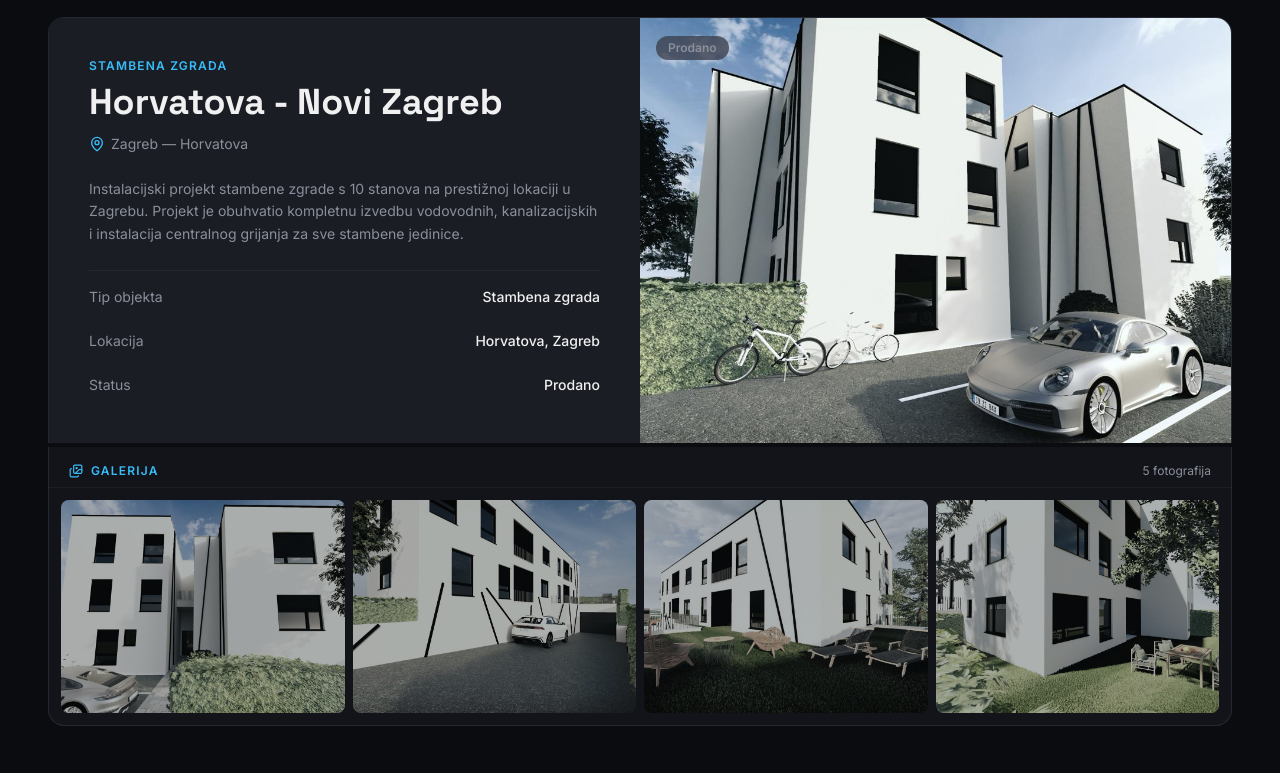
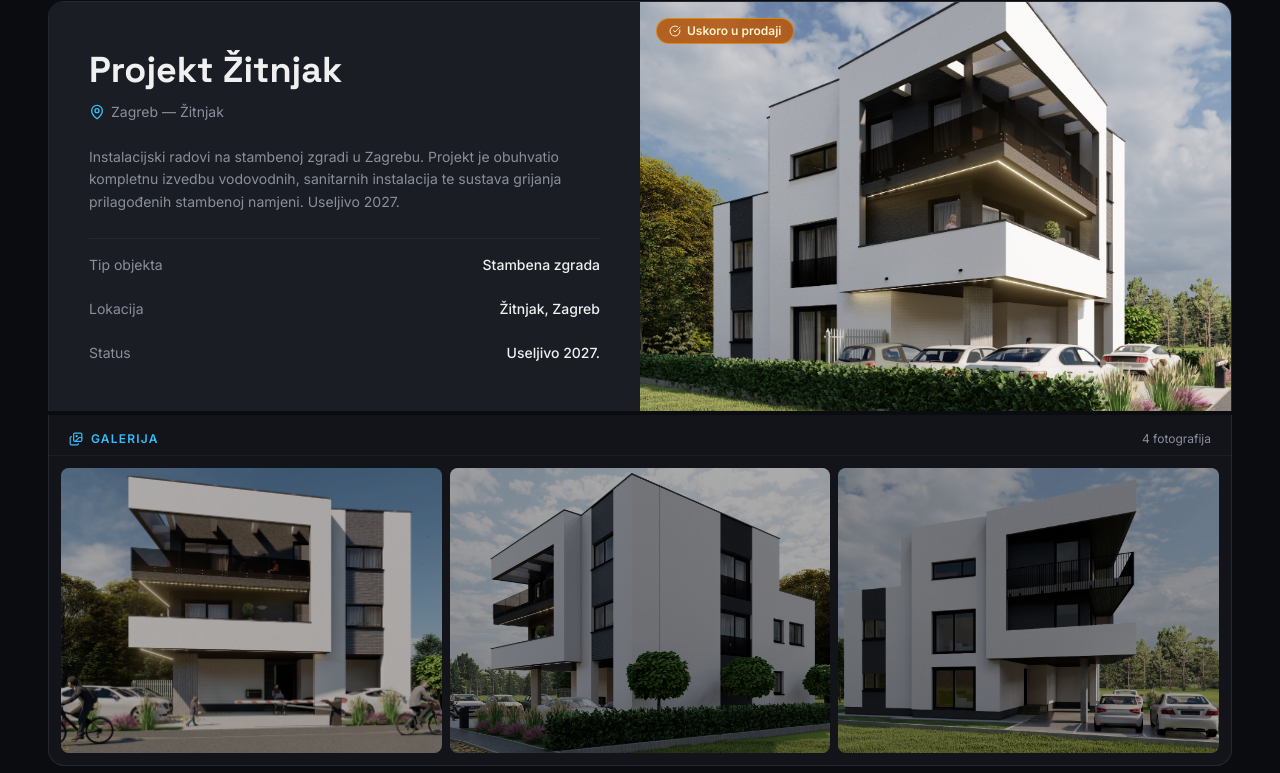
Before and after one commit to tinmerunka/Stipomont, a React (Vite) app: page /projekti in a window 1280 px wide. Shown: the part 1100-1873 px from the top of the page. Built offline with nearby package versions, Linux system fonts and the light colour scheme.

Commit message:
Update contact numbers, project order, status badges and misc fixes

```diff
--- a/src/components/sections/About.tsx
+++ b/src/components/sections/About.tsx
@@ -38,7 +38,7 @@ export default function About() {
                 Stipomont d.o.o. osnovan je 1995. godine kao obrtničko poduzeće, a danas djeluje kao obiteljsko društvo s ograničenom odgovornošću sa sjedištem u Zagrebu.
               </p>
               <p>
-                Tvrtku je utemeljio <span className="text-stipo-text font-medium">Stipo Valentić</span>, a danas je vode njegovi sinovi <span className="text-stipo-text font-medium">Dalibor</span> i <span className="text-stipo-text font-medium">Filip</span>. Kroz tri desetljeća izradili smo niz velikih projekata u instalacijama vodovoda, kanalizacije, grijanja, hlađenja i plinskih instalacija.
+                Tvrtku je utemeljio <span className="text-stipo-text font-medium">Stipo Valentić</span>, a danas je vode njegovi sinovi <span className="text-stipo-text font-medium">Dalibor</span> i <span className="text-stipo-text font-medium">Filip</span>. Kroz tri desetljeća izradili smo niz velikih projekata u instalacijama vodovoda, grijanja, hlađenja i plinskih instalacija.
               </p>
               <p>
                 Svaki projekt tretiramo s jednakom pažnjom — od manjeg stambenog zahvata do kompleksnih poslovnih objekata. Kvaliteta i pouzdanost nisu nam samo riječi — to je naš standard.
--- a/src/components/sections/Contact.tsx
+++ b/src/components/sections/Contact.tsx
@@ -21,6 +21,7 @@ const contactInfo = [
     label: 'Telefon',
     value: '+385 98 202 349 (Stipo)',
     href: 'tel:+38598202349',
+    extra: { value: '+385 98 440 460 (Anđelka)', href: 'tel:+385984404604' },
   },
   {
     icon: Clock,
@@ -65,7 +66,7 @@ export default function Contact() {
           {/* Info cards */}
           <AnimatedSection delay={0.1}>
             <div className="flex flex-col gap-4">
-              {contactInfo.map(({ icon: Icon, label, value, href }) => (
+              {contactInfo.map(({ icon: Icon, label, value, href, extra }) => (
                 <div
                   key={label}
                   className="bg-stipo-card border border-stipo-border rounded-2xl p-5 flex items-start gap-4"
@@ -76,11 +77,16 @@ export default function Contact() {
                   <div>
                     <p className="text-xs font-semibold tracking-widest uppercase text-stipo-muted mb-1">{label}</p>
                     {href ? (
-                      <a href={href} className="text-stipo-text text-sm hover:text-stipo-accent transition-colors">
+                      <a href={href} className="text-stipo-text text-sm hover:text-stipo-accent transition-colors block">
                         {value}
                       </a>
                     ) : (
                       <p className="text-stipo-text text-sm">{value}</p>
+                    )}
+                    {extra && (
+                      <a href={extra.href} className="text-stipo-text text-sm hover:text-stipo-accent transition-colors block mt-0.5">
+                        {extra.value}
+                      </a>
                     )}
                   </div>
                 </div>
--- a/src/components/sections/Hero.tsx
+++ b/src/components/sections/Hero.tsx
@@ -18,7 +18,7 @@ const socialLinks = [
 export default function Hero() {
   return (
     <MinimalistHero
-      mainText="Instalacijski radovi u stambenim i poslovnim prostorima - vodovod, grijanje, plin i kanalizacija. Od 1995. godine."
+      mainText="Instalacijski radovi u stambenim i poslovnim prostorima - vodovod, grijanje, plin i sanitarije. Od 1995. godine."
       readMoreLink="#o-nama"
       imageSrc={images.hero}
       imageAlt="Vodoinstalater na poslu"
--- a/src/data/projects.ts
+++ b/src/data/projects.ts
@@ -6,7 +6,7 @@ export const projects = [
     title: 'Stanovi Šestine',
     location: 'Zagreb',
     type: 'Stambeni objekt',
-    desc: 'Kompletan instalacijski projekt višestambene zgrade - vodovod, kanalizacija i centralno grijanje.',
+    desc: 'Kompletan instalacijski projekt višestambene zgrade - vodovod, sanitarije i centralno grijanje.',
     image: images.projects.sestine,
   },
   {
@@ -30,7 +30,7 @@ export const projects = [
     title: 'Projekt Žitnjak',
     location: 'Zagreb',
     type: 'Stambeni objekt',
-    desc: 'Instalacijski radovi na stambenom objektu u Zagrebu - vodovod, kanalizacija i sustav grijanja.',
+    desc: 'Instalacijski radovi na stambenom objektu u Zagrebu - vodovod, infrastrukturne instalacije i sustav grijanja.',
     image: images.projects.zitnjak,
   },
 ]
--- a/src/data/projectsDetailed.ts
+++ b/src/data/projectsDetailed.ts
@@ -5,11 +5,10 @@ export const projectsDetailed = [
     id: 'sestine',
     title: 'Projekt Šestine',
     location: 'Zagreb — Šestine',
-    type: 'Stambeni objekt',
-    status: 'Završeno',
+    status: 'U prodaji',
     image: images.projects.sestine,
     gallery: images.galleries.sestine,
-    desc: 'Kompletan instalacijski projekt luksuzne višestambene zgrade na Šestinskom vrhu. Izvedeni su svi instalacijski radovi — vodovod, kanalizacija, centralno grijanje i plinske instalacije, uključujući pripremu za privatne bazene u sklopu pojedinih stanova.',
+    desc: 'Kompletan instalacijski projekt luksuzne višestambene zgrade na Šestinskom vrhu. Izvedeni su svi instalacijski radovi - vodovod, centralno grijanje i plinske instalacije, uključujući pripremu za privatne bazene u sklopu pojedinih stanova.',
     details: [
       { label: 'Tip objekta', value: 'Stambena zgrada' },
       { label: 'Lokacija', value: 'Šestinski vrh 13, Zagreb' },
@@ -17,14 +16,27 @@ export const projectsDetailed = [
     ],
   },
   {
+    id: 'zitnjak',
+    title: 'Projekt Žitnjak',
+    location: 'Zagreb — Žitnjak',
+    status: 'Uskoro u prodaji',
+    image: images.projects.zitnjak,
+    gallery: images.galleries.zitnjak,
+    desc: 'Instalacijski radovi na stambenoj zgradi u Zagrebu. Projekt je obuhvatio kompletnu izvedbu vodovodnih, sanitarnih instalacija te sustava grijanja prilagođenih stambenoj namjeni. Useljivo 2027.',
+    details: [
+      { label: 'Tip objekta', value: 'Stambena zgrada' },
+      { label: 'Lokacija', value: 'Žitnjak, Zagreb' },
+      { label: 'Status', value: 'Useljivo 2027.' },
+    ],
+  },
+  {
     id: 'horvatova',
     title: 'Horvatova - Novi Zagreb',
     location: 'Zagreb — Horvatova',
-    type: 'Stambena zgrada',
     status: 'Prodano',
     image: images.projects.horvatova,
     gallery: images.galleries.horvatova,
-    desc: 'Instalacijski projekt stambene zgrade s 10 stanova na prestižnoj lokaciji u Zagrebu. Projekt je obuhvatio kompletnu izvedbu vodovodnih, kanalizacijskih i instalacija centralnog grijanja za sve stambene jedinice.',
+    desc: 'Instalacijski projekt stambene zgrade s 10 stanova na prestižnoj lokaciji u Zagrebu. Projekt je obuhvatio kompletnu izvedbu vodovodnih, sanitarnih i instalacija centralnog grijanja za sve stambene jedinice.',
     details: [
       { label: 'Tip objekta', value: 'Stambena zgrada' },
       { label: 'Lokacija', value: 'Horvatova, Zagreb' },
@@ -36,29 +48,14 @@ export const projectsDetailed = [
     title: 'Vila Malinska',
     location: 'Malinska — Otok Krk',
     type: 'Vila s bazenom',
-    status: 'Završeno',
+    status: 'Prodano',
     image: images.projects.krk,
     gallery: images.galleries.krk,
-    desc: 'Luksuzna vila s privatnim bazenom na otoku Krku. Stipomont je izveo kompletan instalacijski projekt koji uključuje podpodno grijanje, SPA sustav, solarnu pripremu tople vode i sve vodovodne i kanalizacijske instalacije.',
+    desc: 'Luksuzna vila s privatnim bazenom na otoku Krku. Stipomont je izveo kompletan instalacijski projekt koji uključuje podpodno grijanje, SPA sustav, solarnu pripremu tople vode i sve vodovodne instalacije.',
     details: [
       { label: 'Tip objekta', value: 'Stambena zgrada' },
       { label: 'Lokacija', value: 'Malinska, Otok Krk' },
       { label: 'Status', value: 'Prodano' },
     ],
   },
-  {
-    id: 'zitnjak',
-    title: 'Projekt Žitnjak',
-    location: 'Zagreb — Žitnjak',
-    type: 'Stambena zgrada',
-    status: 'Završeno',
-    image: images.projects.zitnjak,
-    gallery: images.galleries.zitnjak,
-    desc: 'Instalacijski radovi na poslovnom objektu u industrijskoj zoni Žitnjak u Zagrebu. Projekt je obuhvatio kompletnu izvedbu vodovodnih, kanalizacijskih instalacija te sustava grijanja i hlađenja prilagođenih poslovnoj namjeni.',
-    details: [
-      { label: 'Tip objekta', value: 'Stambena zgrada' },
-      { label: 'Lokacija', value: 'Žitnjak, Zagreb' },
-      { label: 'Status', value: 'U prodaji' },
-    ],
-  },
 ]
--- a/src/data/services.ts
+++ b/src/data/services.ts
@@ -31,7 +31,7 @@ export const services = [
   },
   {
     id: 'kljuc',
-    title: 'Ključ u ruke',
+    title: 'Kompletna izvedba',
     desc: 'Kompletno izvođenje instalacijskih radova — od projektiranja do primopredaje objekta.',
     icon: 'KeyRound',
   },
--- a/src/pages/ProjectsPage.tsx
+++ b/src/pages/ProjectsPage.tsx
@@ -1,5 +1,5 @@
 import { useEffect, useState, useCallback } from 'react'
-import { Link, useLocation } from 'react-router-dom'
+import { Link, useLocation, useNavigate } from 'react-router-dom'
 import { motion, AnimatePresence } from 'framer-motion'
 import { ArrowLeft, MapPin, CheckCircle, X, ChevronLeft, ChevronRight, Images } from 'lucide-react'
 import { projectsDetailed } from '@/data/projectsDetailed'
@@ -223,10 +223,14 @@ function ProjectBlock({
             <div className="absolute inset-0 bg-gradient-to-t from-black/50 to-transparent md:bg-gradient-to-r md:from-transparent md:to-transparent" />
             {/* Status badge */}
             <div className="absolute top-4 left-4">
-              <span className={`inline-flex items-center gap-1.5 px-3 py-1 rounded-full text-xs font-semibold
+              <span className={`inline-flex items-center gap-1.5 px-3 py-1 rounded-full text-xs font-semibold backdrop-blur-sm
                 ${project.status === 'Prodano'
-                  ? 'bg-stipo-subtle/80 text-stipo-muted'
-                  : 'bg-stipo-accent/20 text-stipo-accent border border-stipo-accent/30'
+                  ? 'bg-slate-800/85 text-slate-200 border border-slate-600/60'
+                  : project.status === 'Završeno'
+                  ? 'bg-emerald-700/85 text-emerald-100 border border-emerald-500/60'
+                  : project.status === 'U prodaji'
+                  ? 'bg-sky-700/85 text-sky-100 border border-sky-500/60'
+                  : 'bg-amber-700/85 text-amber-100 border border-amber-500/60'
                 }`}
               >
                 {project.status !== 'Prodano' && <CheckCircle className="w-3 h-3" />}
@@ -300,6 +304,7 @@ function ProjectBlock({
 
 export default function ProjectsPage() {
   const { hash } = useLocation()
+  const navigate = useNavigate()
 
   useEffect(() => {
     if (hash) {
@@ -318,13 +323,13 @@ export default function ProjectsPage() {
       {/* Top bar */}
       <header className="sticky top-0 z-50 bg-stipo-dark/95 backdrop-blur-md border-b border-stipo-border">
         <div className="max-w-7xl mx-auto px-6 md:px-12 h-16 flex items-center justify-between">
-          <Link
-            to="/"
+          <button
+            onClick={() => navigate(-1)}
             className="flex items-center gap-2 text-stipo-muted hover:text-stipo-text transition-colors text-sm font-medium cursor-pointer"
           >
             <ArrowLeft className="w-4 h-4" />
             Natrag na početnu
-          </Link>
+          </button>
           <Link to="/" className="font-display text-lg font-bold text-stipo-text hover:text-stipo-accent transition-colors cursor-pointer">
             Stipomont
           </Link>
```
Also changed, not shown: public/img/hamag_bicro.jpg (added).
